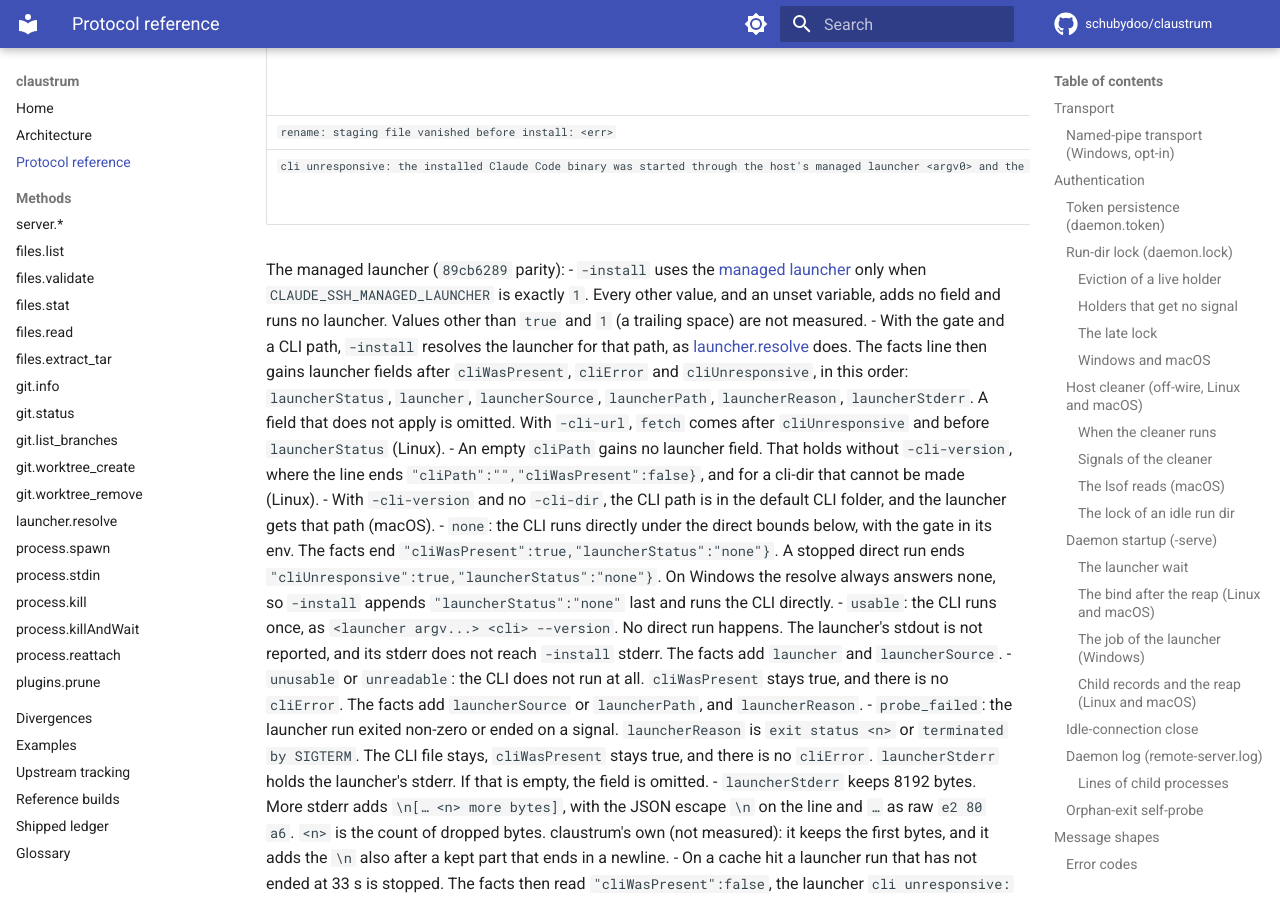
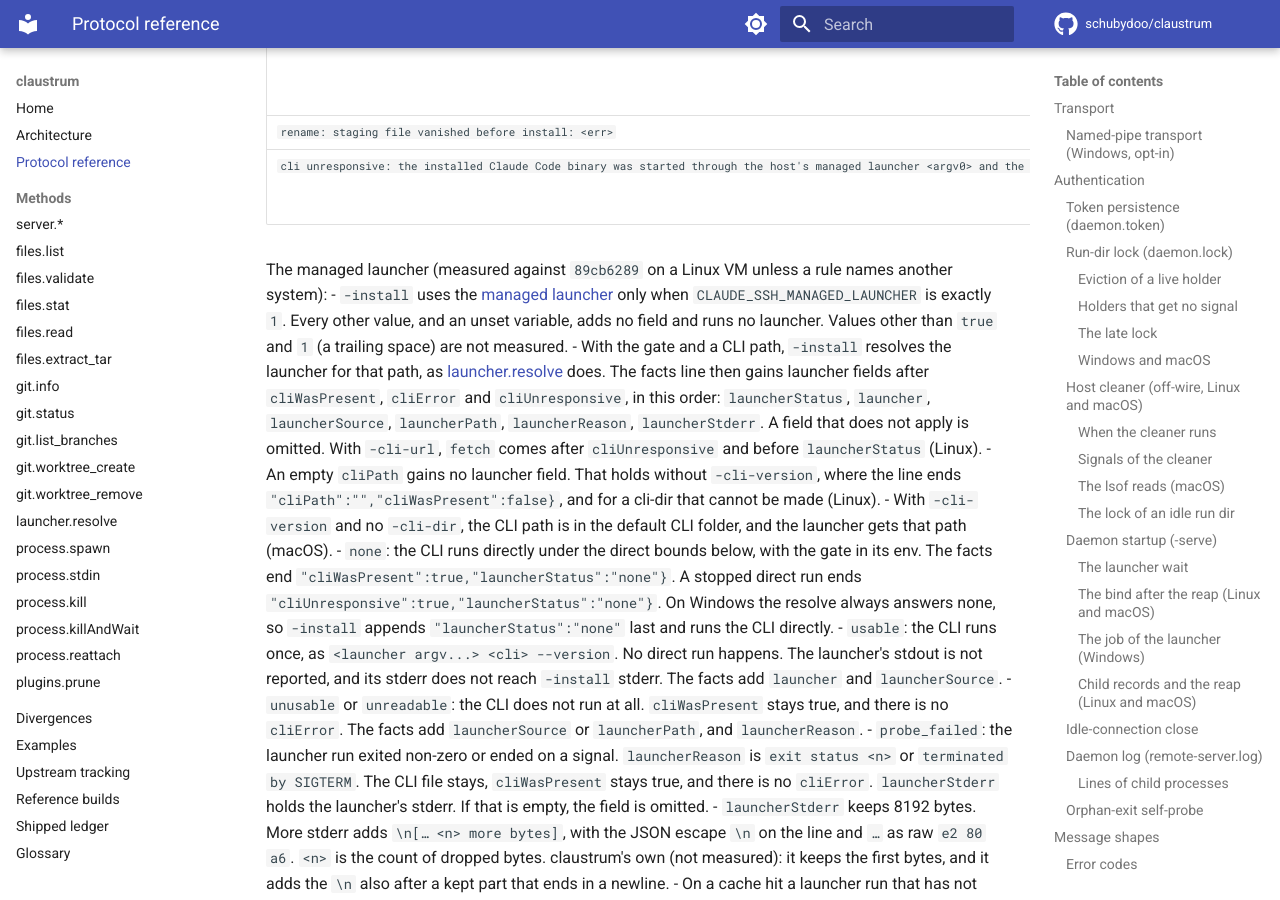
Before and after one commit to schubydoo/claustrum, an MkDocs documentation site: the page built from docs/PROTOCOL.md, in a window 1280 px wide and 900 px high, scrolled down 81815 px. Built offline with MkDocs 1.6.1 and Material for MkDocs 9.7.7, drawn with Linux system fonts in a browser that asks for light colours; comment, search, counter and statistics services are not loaded; some of the changed text lies outside the part shown.

Commit message:
docs: repoint the last launcher.* pointer and keep the Linux scope of the launcher rules
Co-Authored-By: Claude Opus 5.5 <noreply@anthropic.com>

```diff
--- a/docs/PROTOCOL.md
+++ b/docs/PROTOCOL.md
@@ -3177,7 +3177,7 @@ The `cliError` catalogue follows:
 | `rename: staging file vanished before install: <err>` | a concurrent sweep took the staging file |
 | `cli unresponsive: the installed Claude Code binary was started through the host's managed launcher <argv0> and the run did not answer --version within 33s (123s for a first run), so it was stopped; the launcher or the host is not letting it finish` | a managed launcher run stopped at 33 s (123 s after a fresh install), with `CLAUDE_SSH_MANAGED_LAUNCHER=1` (see below) |
 
-The managed launcher (`89cb6289` parity):
+The managed launcher (measured against `89cb6289` on a Linux VM unless a rule names another system):
 - `-install` uses the [managed launcher](protocol/launcher-resolve.md) only when
   `CLAUDE_SSH_MANAGED_LAUNCHER` is exactly `1`. Every other value, and an unset
   variable, adds no field and runs no launcher. Values other than `true` and `1 `
@@ -3508,7 +3508,7 @@ The libc probe fills the `libc` fact:
   path with another extension. claustrum tests only that the path exists.
 
 With `CLAUDE_SSH_MANAGED_LAUNCHER=1` the probe uses the
-[managed launcher](protocol/launcher-resolve.md) (`89cb6289` parity). Every
+[managed launcher](protocol/launcher-resolve.md) (measured against `89cb6289` on a Linux VM unless a rule names another system). Every
 `-probe-cli` row exits `0`, and each stderr text below ends in one newline:
 
 - A usable launcher runs `<launcher argv...> <path> --version`. If the run exits
```
Also changed, not shown: other parts of docs/PROTOCOL.md (+2 -2 lines), docs/UPSTREAM-TRACKING.md (+1 -1 lines), 1 other file.
